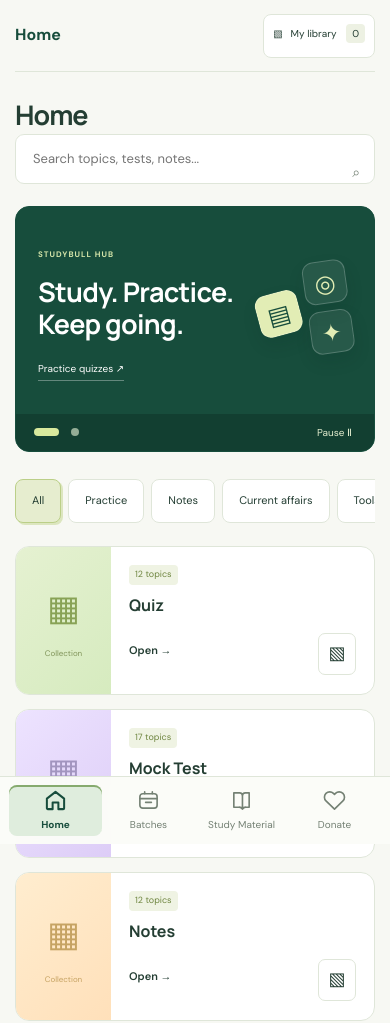
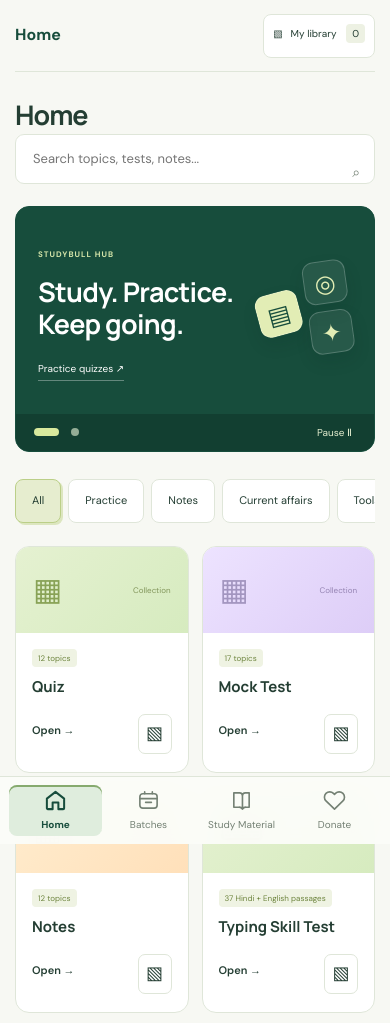
Before and after one commit to scolerbitesorg-lgtm/studybull-hub, a website: page index.html in a window 390 px wide. Shown: the top 1023 px of the page. Drawn offline with Linux system fonts and the light colour scheme; no server answers.

Commit message:
Update index.html

```diff
--- a/index.html
+++ b/index.html
@@ -12,4 +12,5 @@
 .custombanner .bannerslide{padding:0;min-height:0;display:block}.custombanner .bannerslide img{display:block;width:100%;aspect-ratio:3/1;object-fit:cover}.donatemessage{white-space:pre-wrap;overflow-wrap:anywhere}.bannerslides{touch-action:pan-y;user-select:none;-webkit-user-select:none}.bannerslides img{-webkit-user-drag:none}.bannerslide:not(.hide){animation:bannerIn .24s ease-out}@keyframes bannerIn{from{opacity:.55;transform:translateX(8px)}to{opacity:1;transform:none}}
 .navbtn i,.mobile i{display:flex;align-items:center;justify-content:center}.navbtn svg{width:21px;height:21px}.mobile svg{width:23px;height:23px}.mobile a{gap:5px;transition:background .18s,color .18s}.mobile a.active{background:#dfeddd;box-shadow:inset 0 2px 0 #86aa6e}.mobile a.active svg{stroke-width:2.1}.cubeicon svg{width:46px;height:46px}.homecube{background:linear-gradient(135deg,#d8e9ff,#e8dffb);border-color:#ccd9ec;box-shadow:0 8px 28px #4c6fa00a;overflow:hidden}.homecube:nth-child(2){background:linear-gradient(135deg,#165c59,#287d6c);border-color:#226e62}.homecube:after{content:'';position:absolute;width:145px;height:145px;right:-45px;bottom:-68px;border:24px solid #ffffff28;border-radius:50%;pointer-events:none}.homecube .cubeicon{position:relative;z-index:1}.homecube:first-child .cubeicon{color:#5f61a5}.homecube h2{position:relative;z-index:1}.cover{background:linear-gradient(135deg,#e5f1d1,#d6ebbf)}.purple{background:linear-gradient(135deg,#ede3ff,#ddcdf7)}.orange{background:linear-gradient(135deg,#ffedcf,#ffe0ba)}.blue{background:linear-gradient(135deg,#d8f0f5,#c9e8f6)}
 #readerbar{display:none}.reader-mode .side,.reader-mode .top,.reader-mode .mobile,.reader-mode .footer{display:none!important}.reader-mode .main{margin:0 auto;max-width:1300px;padding:14px 28px 35px}.reader-mode #readerbar{display:block;margin-bottom:14px}.readerexit{display:inline-flex;align-items:center;gap:6px;min-height:40px;font-size:12px;color:#627561}.readerexit svg{width:19px;height:19px}.reader-mode #app>.back,.reader-mode .notes>.back{display:none}.reader-mode .htmlnote{height:calc(100dvh - 200px);min-height:420px}.reader-mode .notebody{margin-bottom:0}.readerskeleton{border:1px solid var(--line);border-radius:14px;background:white;padding:30px;min-height:280px}.readerskeleton span{display:block;height:15px;background:#edf1e7;margin:16px 0;border-radius:6px;max-width:85%}.readerskeleton span:nth-child(2){max-width:65%}.readerskeleton span:nth-child(3){max-width:75%}@media(max-width:750px){.reader-mode .main{padding:9px 16px 24px}.reader-mode .main #readerbar{margin-bottom:10px}.reader-mode .heading{margin-bottom:16px}.reader-mode .htmlnote{height:calc(100dvh - 190px)}.reader-mode .questionbox{padding:18px}.reader-mode .toast{bottom:15px}}
+.homegrid{grid-template-columns:1fr;max-width:none}.homecube{min-height:170px;flex-direction:row;align-items:center;justify-content:flex-start;gap:26px;padding:30px 34px}.homecube h2{margin:0;font-size:27px}.homecube .cubearrow{position:static;margin-left:auto}.homecube .cubeicon{display:flex;align-items:center;justify-content:center;width:80px;height:80px;border-radius:18px;background:#ffffff50;flex-shrink:0}.homecube:nth-child(2) .cubeicon{background:#ffffff15}@media(max-width:750px){.homegrid{gap:16px}.homecube{min-height:145px;padding:24px;gap:20px}.homecube h2{font-size:22px}.homecube .cubeicon{width:62px;height:62px;border-radius:15px}.cubeicon svg{width:34px;height:34px}.homecube .cubearrow{font-size:23px}.grid{grid-template-columns:repeat(2,minmax(0,1fr));gap:13px}.card{flex-direction:column;min-height:225px}.cover{width:100%;min-height:86px;height:86px;flex-direction:row;justify-content:space-between;padding:17px}.cover i{font-size:31px}.cover small{font-size:8px}.body{padding:16px;min-height:139px}.body h3{font-size:15px;line-height:1.5}.cardfoot{margin-top:auto;gap:4px}.save{width:34px;height:40px}.tag{font-size:8px;margin-bottom:9px}.batchcard{padding:22px}.batchcard h3{font-size:19px}}@media(max-width:350px){.homecube{padding:20px;gap:14px}.homecube h2{font-size:20px}.homecube .cubeicon{width:50px;height:56px}.cover{padding:12px}.body{padding:12px}.body h3{font-size:14px}.save{width:30px}.textbtn{font-size:10px}.grid{gap:10px}}
 </style></head><body><aside class="side"><a class="brand" href="#home"><span class="mark">S</span>StudyBull</a><nav aria-label="Main navigation" id="sidenav"></nav></aside><main class="main"><header class="top"><div class="crumb" id="crumb"><a href="#home">StudyBull</a><span>/</span><span>StudyBull</span></div><div class="topright"><a class="libbtn" href="#library">▧ &nbsp; My library <span id="savedcount">0</span></a><span class="avatar">S</span></div></header><div id="readerbar"></div><div id="app"><p class="load" role="status">Loading...</p></div><footer class="footer"><span>StudyBull</span><a href="https://studybull.vercel.app/" target="_blank" rel="noopener">Original portal ↗</a><button id="privacy">Privacy</button></footer></main><nav class="mobile" aria-label="Mobile navigation" id="mobilenav"></nav><div id="toast" class="toast hide" role="status"></div><dialog id="dialog"><div id="dialogbody"></div></dialog><script src="sb-app.js"></script></body></html>
```
